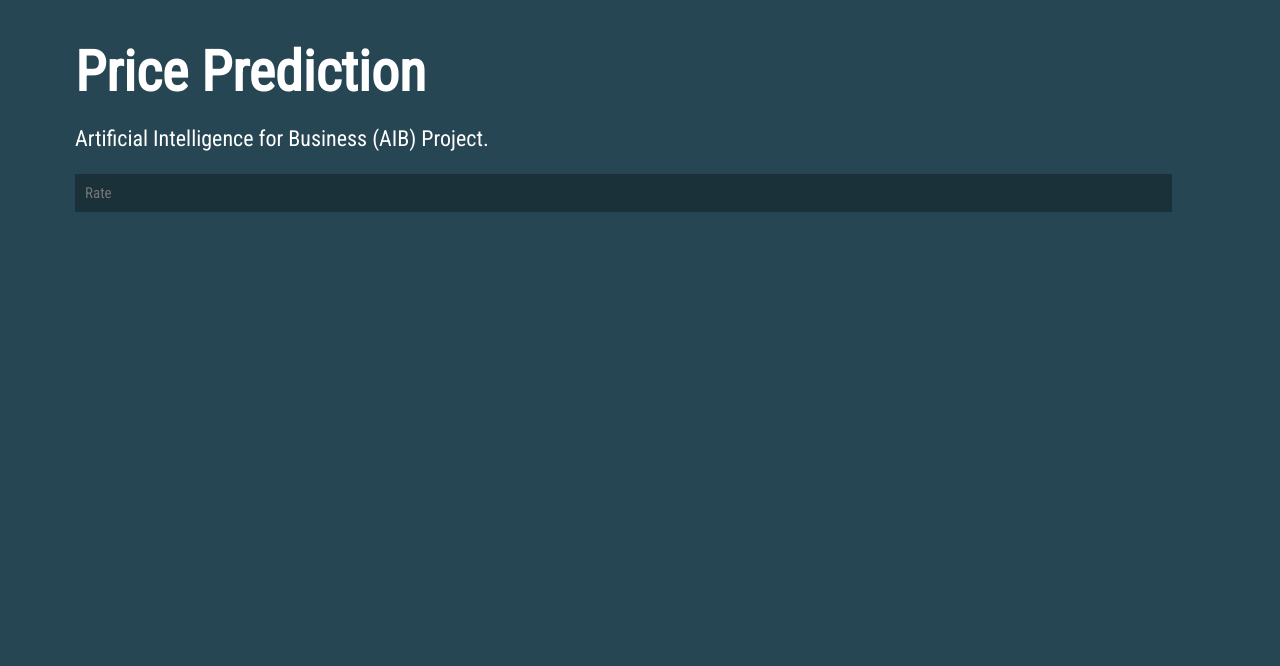
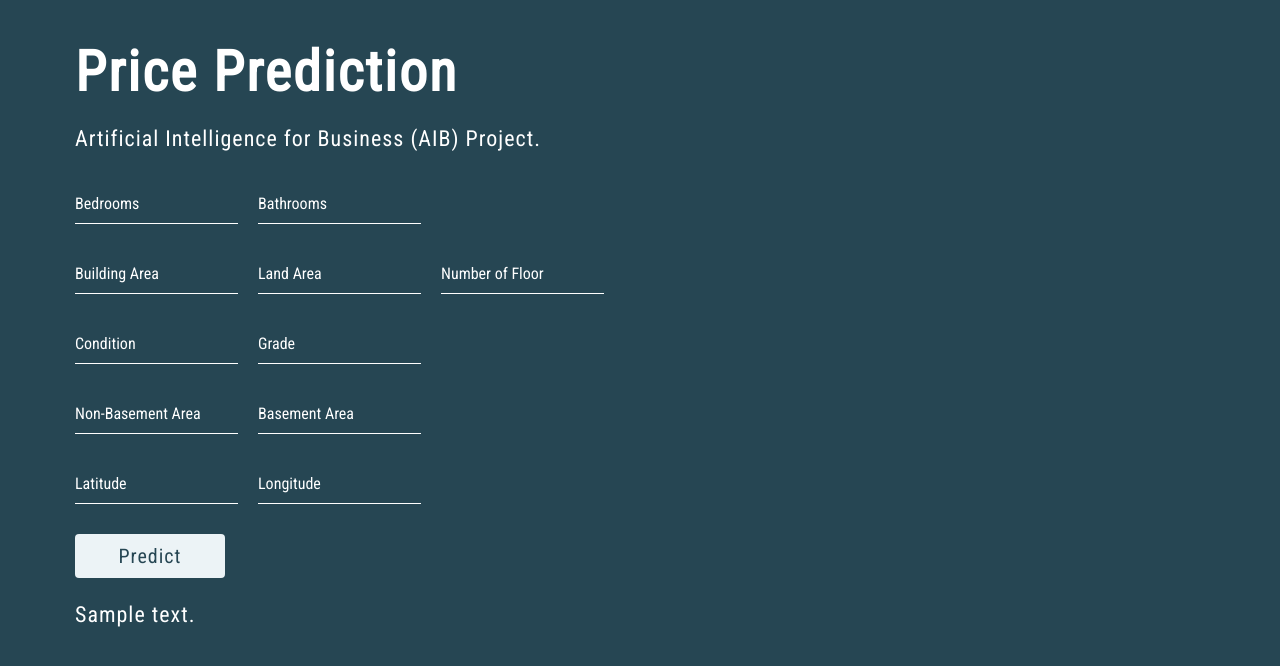
Before and after one commit to luthfiihakiim/WebAppAIB, a Flask app: template templates/home.html in a window 1280 px wide. Shown: the top 666 px of the page. Run offline with Flask 2, Linux system fonts and the light colour scheme; the template is opened without the code that fills it: most values are stand-ins (such as "Sample title", 1, 10 or a date in 2020); parts of the project's set-up code (start-up, migrations or seed data) failed here and were passed over.

Commit message:
First MVP, minor change expected soon

```diff
--- a/app.py
+++ b/app.py
@@ -1,15 +1,24 @@
-from flask import Flask, render_template
+from flask import Flask, request, jsonify, render_template, redirect
+import pickle
+import numpy as np
+
 app = Flask(__name__)
+model = pickle.load(open('model.pkl', 'rb'))
 
 
 @app.route("/")
 def home():
     return render_template('home.html')
-    # return 'hello world'
 
-# @app.route('/predict')
-# def predict():
-#     return render_template('home.html')
+@app.route('/predict', methods=['POST'])
+def predict():
+
+    features = [x for x in request.form.values()]
+    final_features = [np.array(features)]
+    result = model.predict(final_features)
+    result = round(result[0], 2)
+
+    return render_template('home.html', prediction_text= 'Price should be $ {}'.format(result))
 
 if __name__ == '__main__':
     app.run(debug=True)
--- a/static/main.css
+++ b/static/main.css
@@ -13,6 +13,7 @@ body {
     font-size: 56px;
     line-height: 44px;
     font-weight: 700;
+    letter-spacing: 2px;
   }
 
   h2 {
@@ -32,49 +33,98 @@ body {
     color: #fff;
     font-size: 22px;
     line-height: 30px;
+    letter-spacing: 1px;
   }
 
-  input {
-    width: 100%;
-    font-family: 'Roboto Condensed', sans-serif;
-    margin-bottom: 10px;
-    background: rgba(0, 0, 0, 0.3);
-    border: none;
-    outline: none;
-    padding: 10px;
-    font-size: 15px;
-    color: #fff;
-    -webkit-transition: box-shadow .5s ease;
-	  -moz-transition: box-shadow .5s ease;
-	  -o-transition: box-shadow .5s ease;
-	  -ms-transition: box-shadow .5s ease;
-	  transition: box-shadow .5s ease;
+  form {
+    margin-top: 30px;
   }
 
-  a {
-    -webkit-transition: border-color 200ms ease, color 200ms ease;
-    transition: border-color 200ms ease, color 200ms ease;
-    color: #fff;
-    text-decoration: none;
+  .row-wrap::after {
+    content: "";
+    display: table;
+    clear: both;
   }
 
-  a:hover {
-    border-bottom-color: #1d2330;
-    color: #1d2330;
+  .input-box {
+    position: relative;
+    display: block;
+    float: left;
+    margin-right: 20px;
   }
 
-  a:focus {
-    border-bottom-color: #1d2330;
-    color: #1d2330;
+  .input-box input {
+    width: auto;
+    padding: 10px 0;
+    font-size: 16px;
+    color: #fff;
+    margin-bottom: 30px;
+    border: none;
+    border-bottom: 1px solid #fff;
+    outline: none;
+    background: transparent;
+    font-family: 'Roboto Condensed', sans-serif;
+    letter-spacing: 1px;
   }
 
-  .content {
-    margin-top: 60px;
+  .input-box label {
+    position: absolute;
+    top: 0;
+    left: 0;
+    padding: 10px 0;
+    font-size: 16px;
+    color: #fff;
+    pointer-events: none;
+    transition: .3s;
+    font-family: 'Roboto Condensed', sans-serif;
   }
 
-  .social-icon {
-    margin-top: 60px;
+  .input-box input:focus ~ label,
+  .input-box input:valid ~ label {
+    top: -20px;
+    left: 0;
+    color: #ECF3F6;
+    font-size: 12px;
+  }
+
+  .button-submit {
+    border-radius: 4px;
+    display: inline-block;
+    *display: inline;
+    background-color: #ECF3F6;
+    border: none;
+    color: #264653;
+    text-align: center;
+    font-size: 20px;
+    padding: 10px;
+    width: 150px;
+    transition: all 0.5s;
+    cursor: pointer;
+    font-family: 'Roboto Condensed', sans-serif;
+    letter-spacing: 1px;
+  }
+
+  .button-submit span {
+    cursor: pointer;
+    display: inline-block;
+    position: relative;
+    transition: 0.5s;
+  }
+
+  .button-submit span::after {
+    content: '\00bb';
+    position: absolute;
+    opacity: 0;
+    top: 0;
+    right: -20px;
+    transition: 0.5s;
+  }
+
+  .button-submit:hover span {
     padding-right: 25px;
-    float: left;
-    border-bottom: 0px none #000;
   }
+
+  .button-submit:hover span::after {
+    opacity: 1;
+    right: 0;
+  }
--- a/templates/home.html
+++ b/templates/home.html
@@ -11,9 +11,67 @@
           <h1>Price Prediction</h1>
           <p>Artificial Intelligence for Business (AIB) Project.</p>
 
-          <form method="post">
-            <input type="text" name="rate" placeholder="Rate" required="required"/>
+          <form action="{{ url_for('predict') }}" method="post">
+            <div class="row-wrap">
+              <div class="input-box">
+                <input type="text" name="bedrooms", required="required">
+                <label>Bedrooms</label>
+              </div>
+              <div class="input-box">
+                <input type="text" name="bathrooms", required="required">
+                <label>Bathrooms</label>
+              </div>
+            </div>
+            <div class="row-wrap">
+              <div class="input-box">
+                <input type="text" name="buildingarea", required="required">
+                <label>Building Area</label>
+              </div>
+              <div class="input-box">
+                <input type="text" name="landarea", required="required">
+                <label>Land Area</label>
+              </div>
+              <div class="input-box">
+                <input type="text" name="floor", required="required">
+                <label>Number of Floor</label>
+              </div>
+            </div>
+
+            <div class="row-wrap">
+              <div class="input-box">
+                <input type="text" name="condition", required="required">
+                <label>Condition</label>
+              </div>
+              <div class="input-box">
+                <input type="text" name="grade", required="required">
+                <label>Grade</label>
+              </div>
+            </div>
+
+            <div class="row-wrap">
+              <div class="input-box">
+                <input type="text" name="nbarea", required="required">
+                <label>Non-Basement Area</label>
+              </div>
+              <div class="input-box">
+                <input type="text" name="barea", required="required">
+                <label>Basement Area</label>
+              </div>
+            </div>
+
+            <div class="row-wrap">
+              <div class="input-box">
+                <input type="text" name="latitude", required="required">
+                <label>Latitude</label>
+              </div>
+              <div class="input-box">
+                <input type="text" name="longitude", required="required">
+                <label>Longitude</label>
+              </div>
+            </div>
+            <button type="submit" class="button-submit"><span>Predict </span></button>
           </form>
+          <p> {{ prediction_text }} </p>
       </div>
     </body>
 </html>
```
Also changed, not shown: model.py (added, +20 -0 lines), kc_house_data.csv (added), 1 other file.
